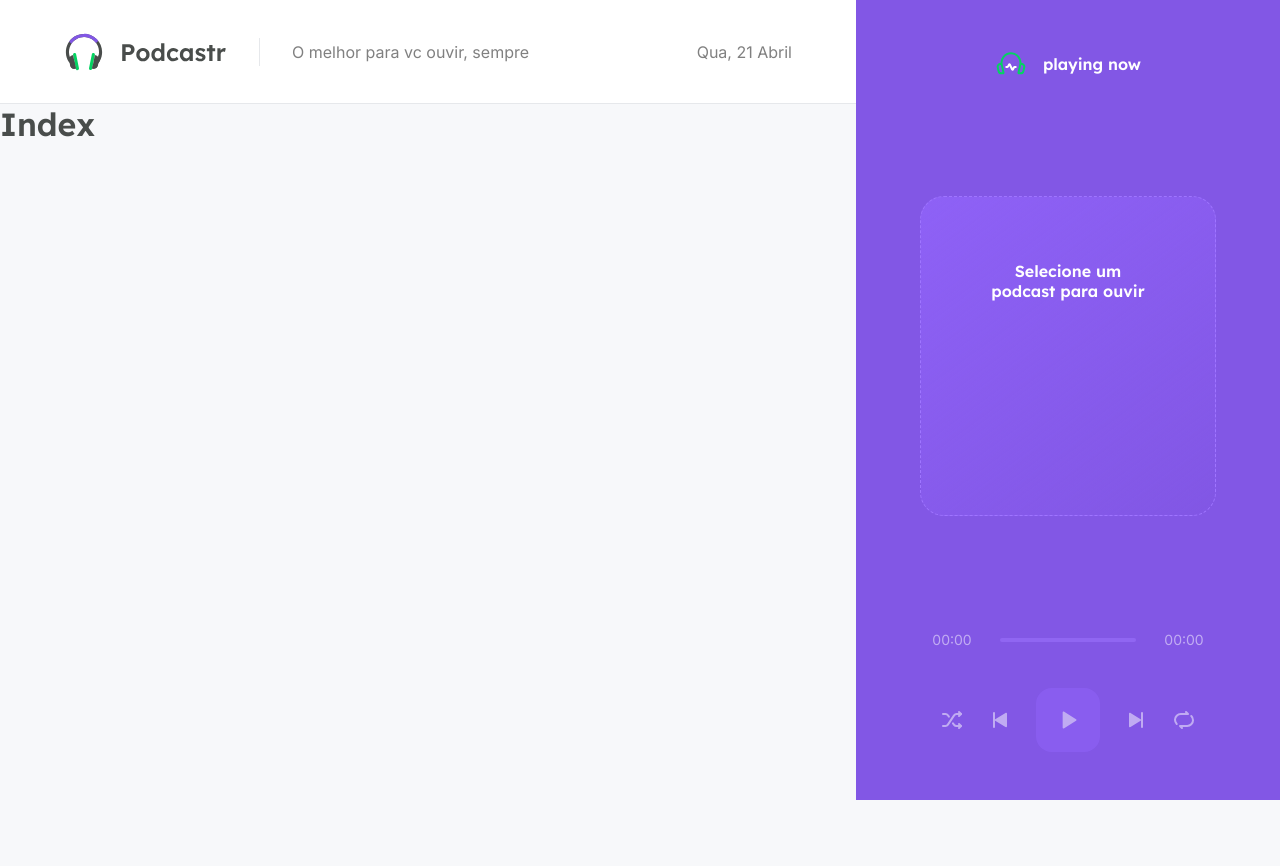
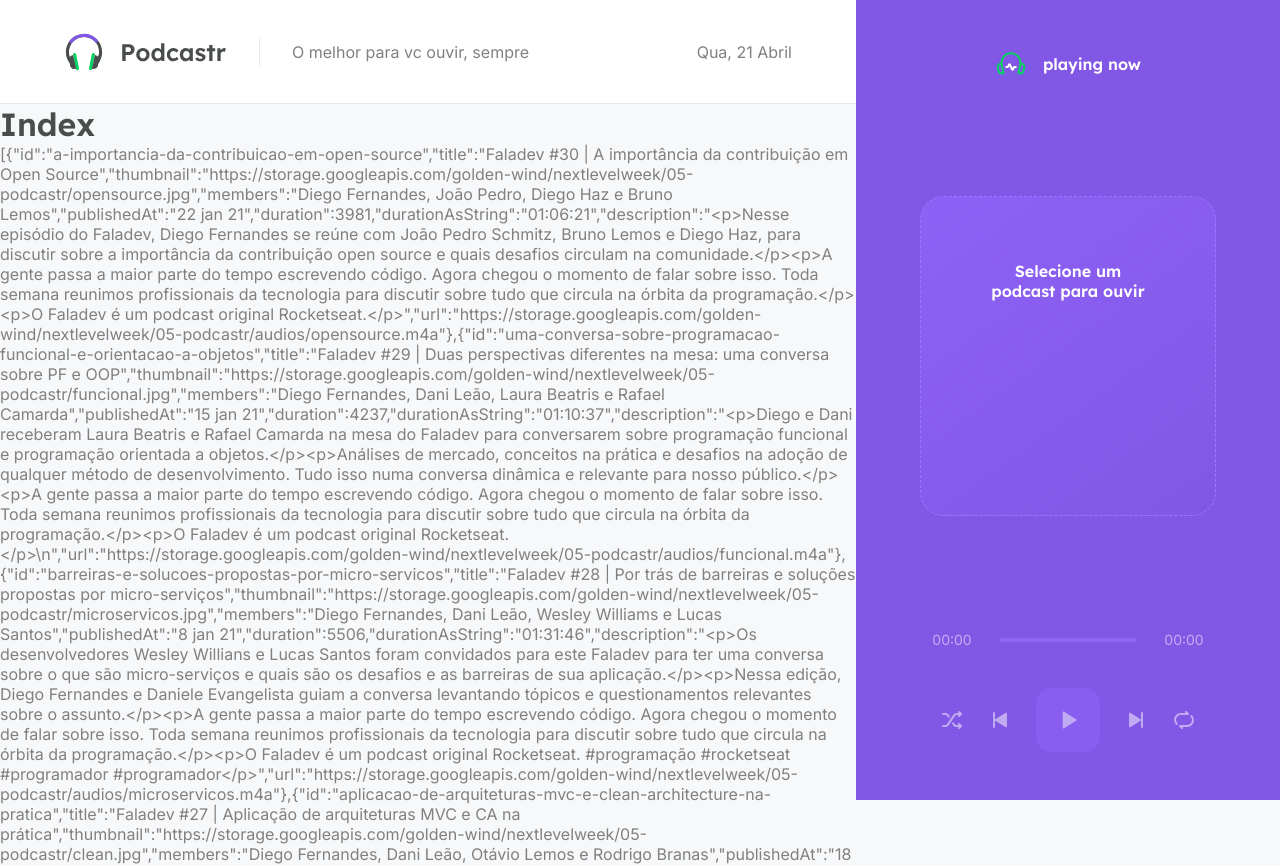
Before and after one commit to dekopossas/podcasterNLW, a Next.js app in the folder podcaster-nlw-next/: page / in a window 1280 px wide. Shown: the top 866 px of the page. Before the commit the page ends 800 px from the top, so only its background shows below. Built offline with nearby package versions, Linux system fonts and the light colour scheme; data requests are answered from the project's data file.

Commit message:
depois de configuradoa api, confg do episodio

```diff
--- a/podcaster-nlw-next/src/pages/index.tsx
+++ b/podcaster-nlw-next/src/pages/index.tsx
@@ -5,10 +5,15 @@ import { api } from '../services/api';
 import { convertDurationToTimeString } from '../utils/convertDurationToTimeString';
 
 type Episode = {
-  id: string;
-  title: string;
-  members: string;
-  published_at: string;
+  id: string,
+  title: string,
+  thumbnail: string,
+  members: string,
+  publishedAt: string,
+  duration: string,
+  durationAsString: string,
+  description: string,
+  url: string,
 };
 
 type HomeProps = {
@@ -19,7 +24,7 @@ export default function Home(props: HomeProps) {
   return (
     <div>
       <h1>Index</h1>
-      <p>{}</p>
+      <p>{JSON.stringify(props.episodes)}</p>
     </div>
   )
 };
```
